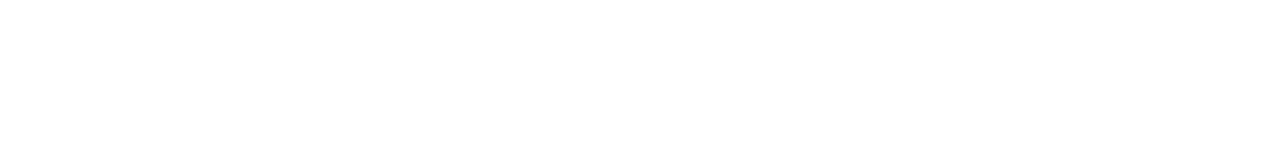
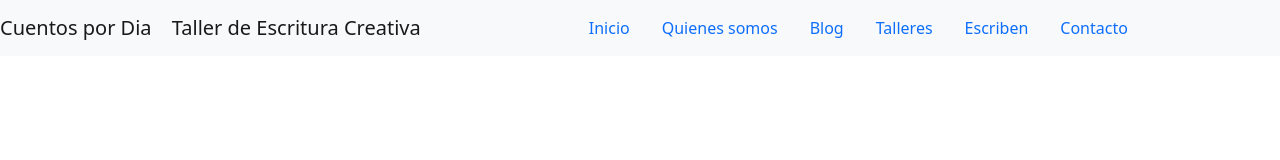
Before and after one commit to juambaledesma/proyectobootstrap, a plain HTML site: page index.html in a window 1280 px wide. Drawn offline with nearby package versions, Linux system fonts and the light colour scheme.

Commit message:
agrego header a index

```diff
--- a/index.html
+++ b/index.html
@@ -10,11 +10,34 @@
 </head>
 <body>
 
-
-
-
-
-
+    <header>
+        <nav class="navbar navbar-light bg-light">
+            <div>
+                <a class="navbar-brand" href="#">Cuentos por Dia</a>
+                <a class="navbar-brand" href="#">Taller de Escritura Creativa</a>
+            </div>
+            <ul class="nav justify-content-end">
+                <li class="nav-item">
+                    <a class="nav-link" href="#">Inicio</a>
+                </li>
+                <li class="nav-item">
+                    <a class="nav-link" href="pages/quienesomos.html">Quienes somos</a>
+                </li>
+                <li class="nav-item">
+                    <a class="nav-link" href="pages/blog.html">Blog</a>
+                </li>
+                <li class="nav-item">
+                    <a class="nav-link" href="pages/talleres.html">Talleres</a>
+                </li>
+                <li class="nav-item">
+                    <a class="nav-link" href="pages/escriben.html">Escriben</a>
+                </li>
+                <li class="nav-item">
+                    <a class="nav-link" href="pages/contacto.html">Contacto</a>
+                </li>
+            </ul>
+        <nav>
+    </header>
 
 
 
```
